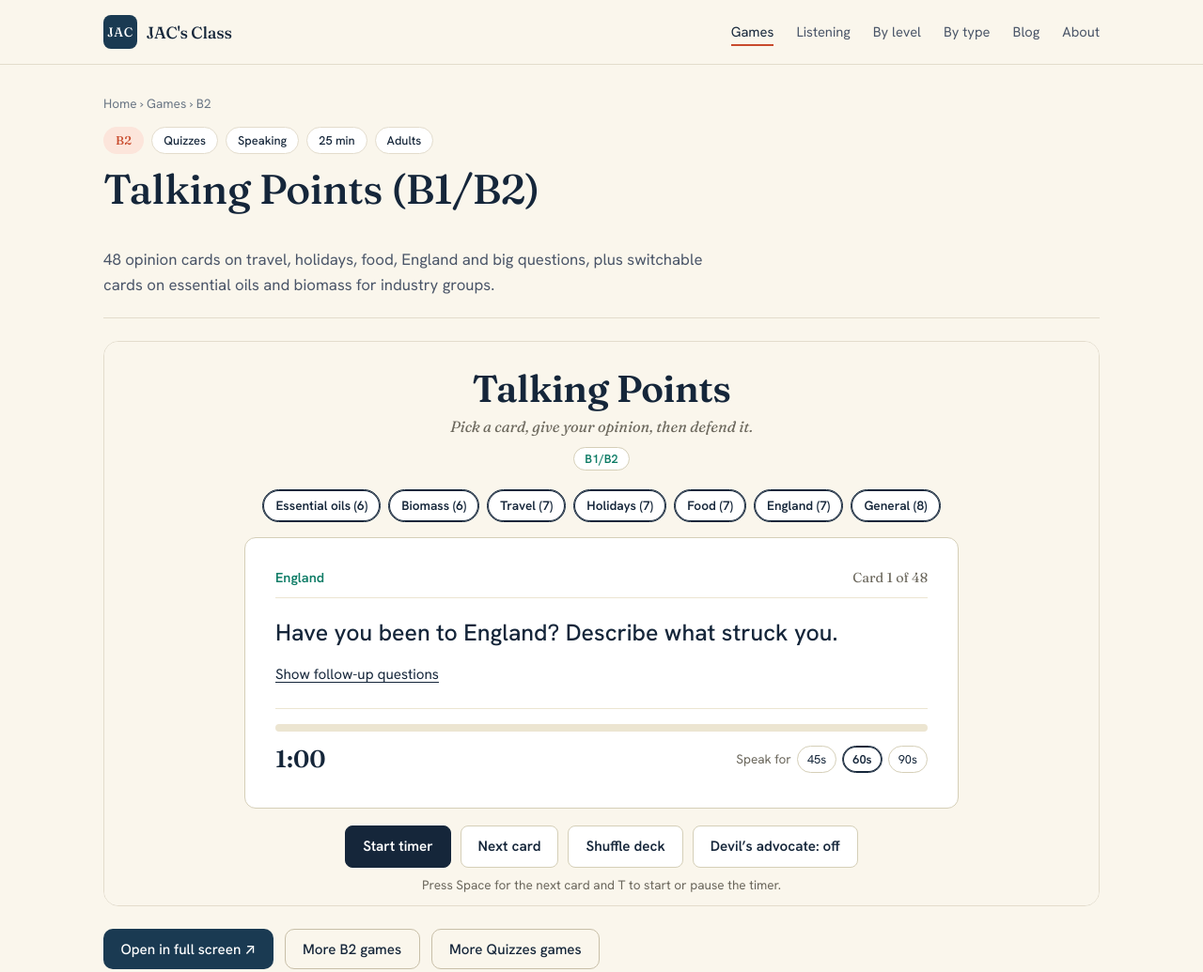
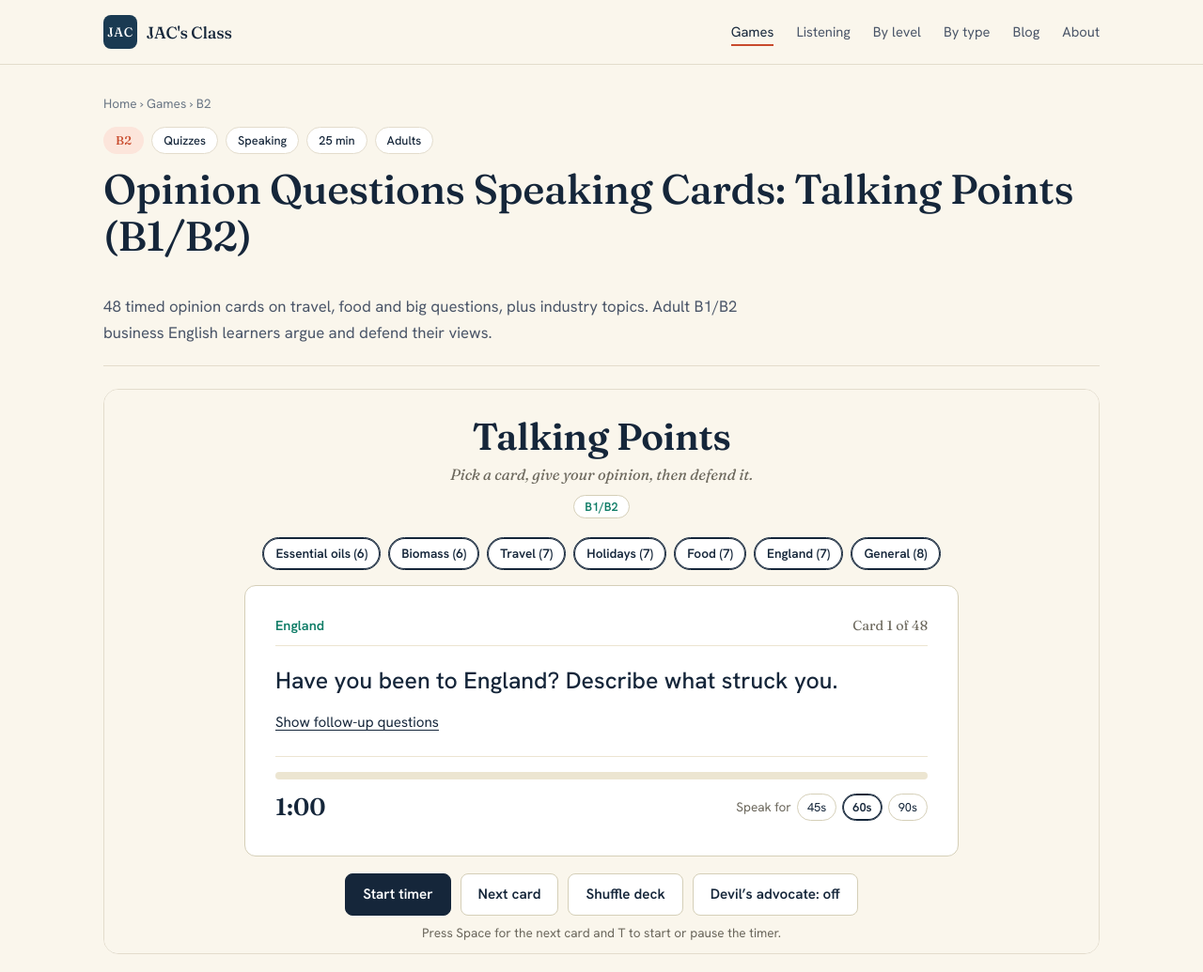
Before and after one commit to cameron2507-png/jaceslclass, an Astro site: page /games/talking-points-b1-b2 in a window 1280 px wide. Shown: the top 1035 px of the page at 94% size. Built offline with nearby package versions, Linux system fonts and the light colour scheme; Astro itself is replaced by a stand-in of ours.

Commit message:
Improve title and description for SEO: talking-points-b1-b2.md

```diff
--- a/src/content/games/talking-points-b1-b2.md
+++ b/src/content/games/talking-points-b1-b2.md
@@ -1,6 +1,6 @@
 ---
-title: "Talking Points (B1/B2)"
-description: "48 opinion cards on travel, holidays, food, England and big questions, plus switchable cards on essential oils and biomass for industry groups."
+title: "Opinion Questions Speaking Cards: Talking Points (B1/B2)"
+description: "48 timed opinion cards on travel, food and big questions, plus industry topics. Adult B1/B2 business English learners argue and defend their views."
 level: B2
 type: Quizzes
 topic: "Speaking"
```
